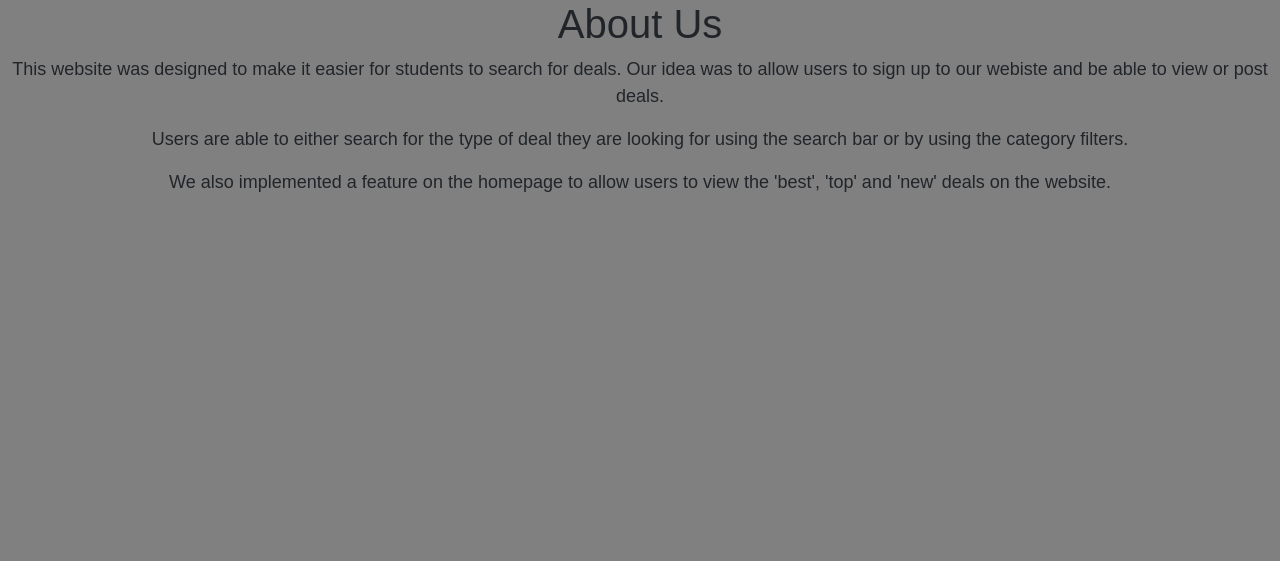
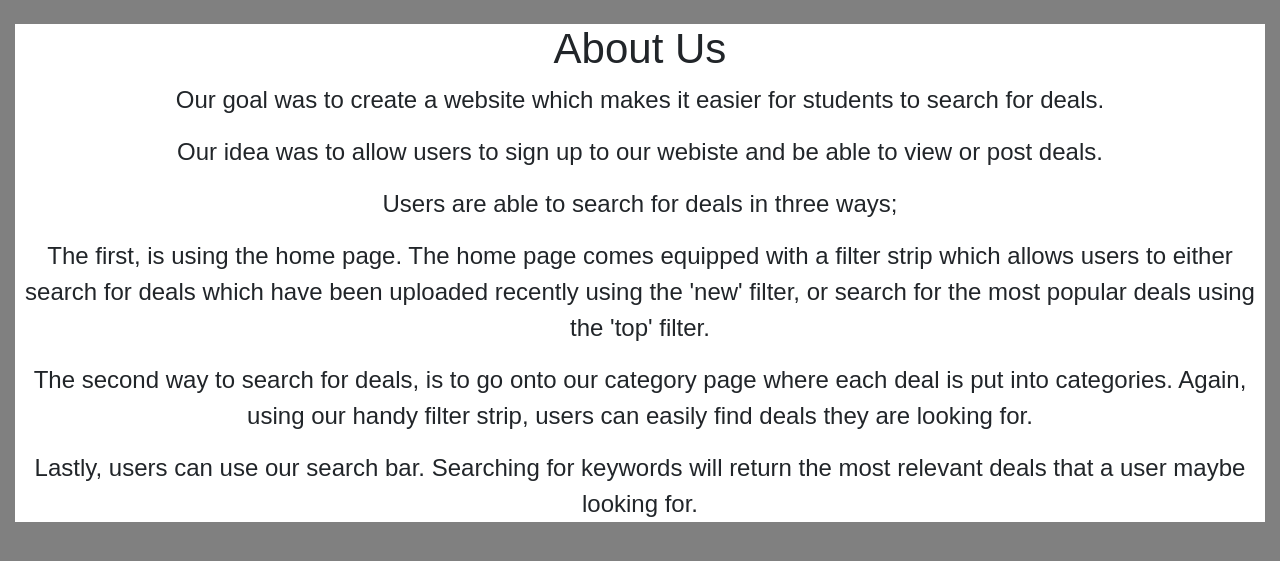
Before and after one commit to themadprofessor/deal-or-no-deal, a Django app: page /about/ in a window 1280 px wide. Shown: the part 62-623 px from the top of the page. Run offline with Django 3.2, Linux system fonts and the light colour scheme; some libraries are stand-ins or nearby versions.

Commit message:
changes to about page

```diff
--- a/static/css/dond1.css
+++ b/static/css/dond1.css
@@ -113,11 +113,14 @@ button:focus{
 
 h1 {
 	text-align: center;
+    font-size: 42px;
 }
 
 .about-text {
-	font-size: 18px;
+	font-size: 24px;
 	text-align: center;
+    background-color: white;
+    margin-top: 1em;
 }
 
 
@@ -329,5 +332,3 @@ h5 {
     border: 1px solid #ccc;
     box-sizing: border-box;
 }
-
-/* css for smaller screen sizes */
--- a/templates/dondapp/about.html
+++ b/templates/dondapp/about.html
@@ -6,14 +6,21 @@
 {% endblock %}
 
 {% block body_block %}
-	<h1>About Us</h1>
-	<div class="about-text">
-		<p>This website was designed to make it easier for students to search for deals.
-		Our idea was to allow users to sign up to our webiste and be able to view or post
-		deals.</p>
-		<p>Users are able to either search for the type of deal they are looking for using the search bar
-		or by using the category filters.</p>
-		<p>We also implemented a feature on the homepage to allow users to view the 'best', 'top' and
-		'new' deals on the website.</p>
+	<div class="container-fluid">
+		<div class="about-text">
+			<h1>About Us</h1>
+			<div>
+				<p>Our goal was to create a website which makes it easier for students to search for deals.</p>
+				<p>Our idea was to allow users to sign up to our webiste and be able to view or post
+				deals.</p>
+				<p>Users are able to search for deals in three ways;</p>
+				<p>The first, is using the home page. The home page comes equipped with a filter strip which allows users
+				to either search for deals which have been uploaded recently using the 'new' filter, or search for the most
+				popular deals using the 'top' filter.</p>
+				<p>The second way to search for deals, is to go onto our category page where each deal is put into categories.
+				Again, using our handy filter strip, users can easily find deals they are looking for.</p>
+				<p>Lastly, users can use our search bar. Searching for keywords will return the most relevant deals that a user maybe looking for.</p>
+			</div>
+		</div>
 	</div>
 {% endblock %}
```
